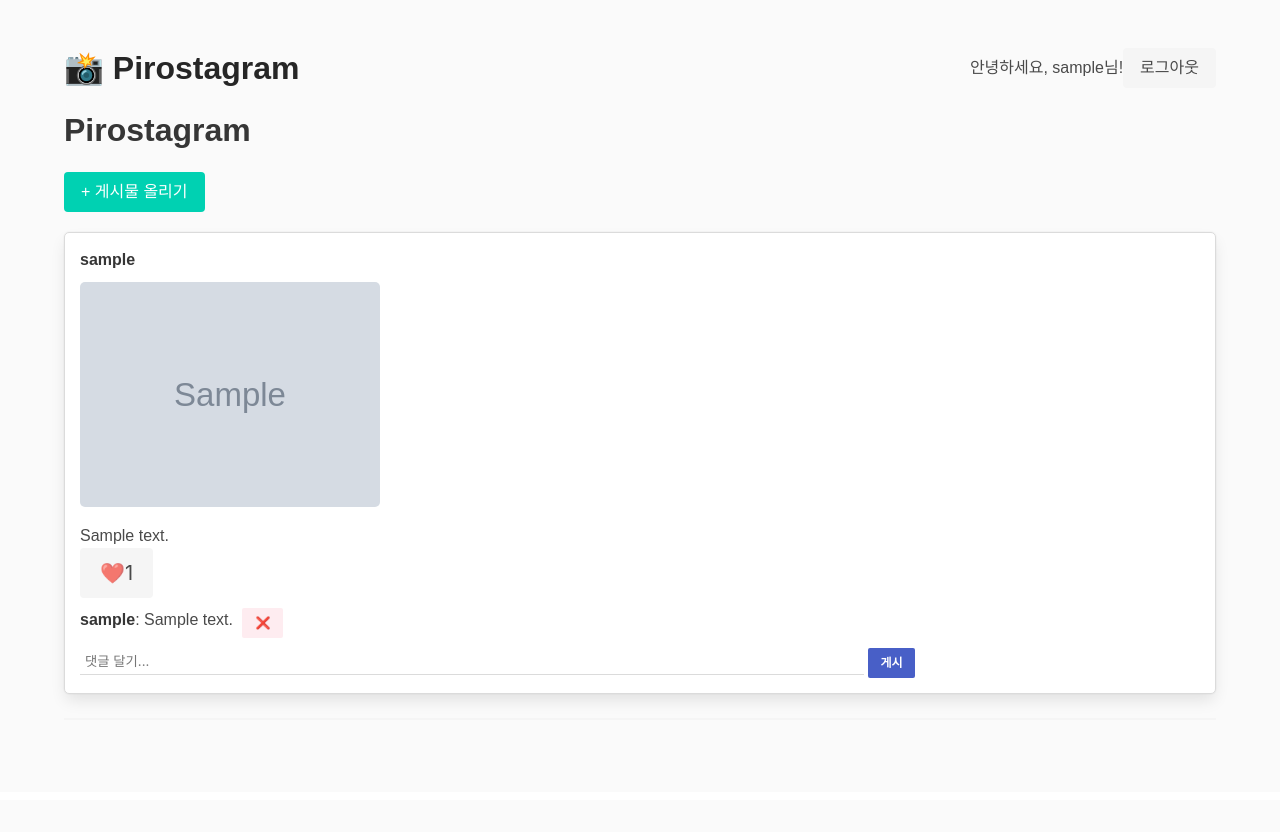
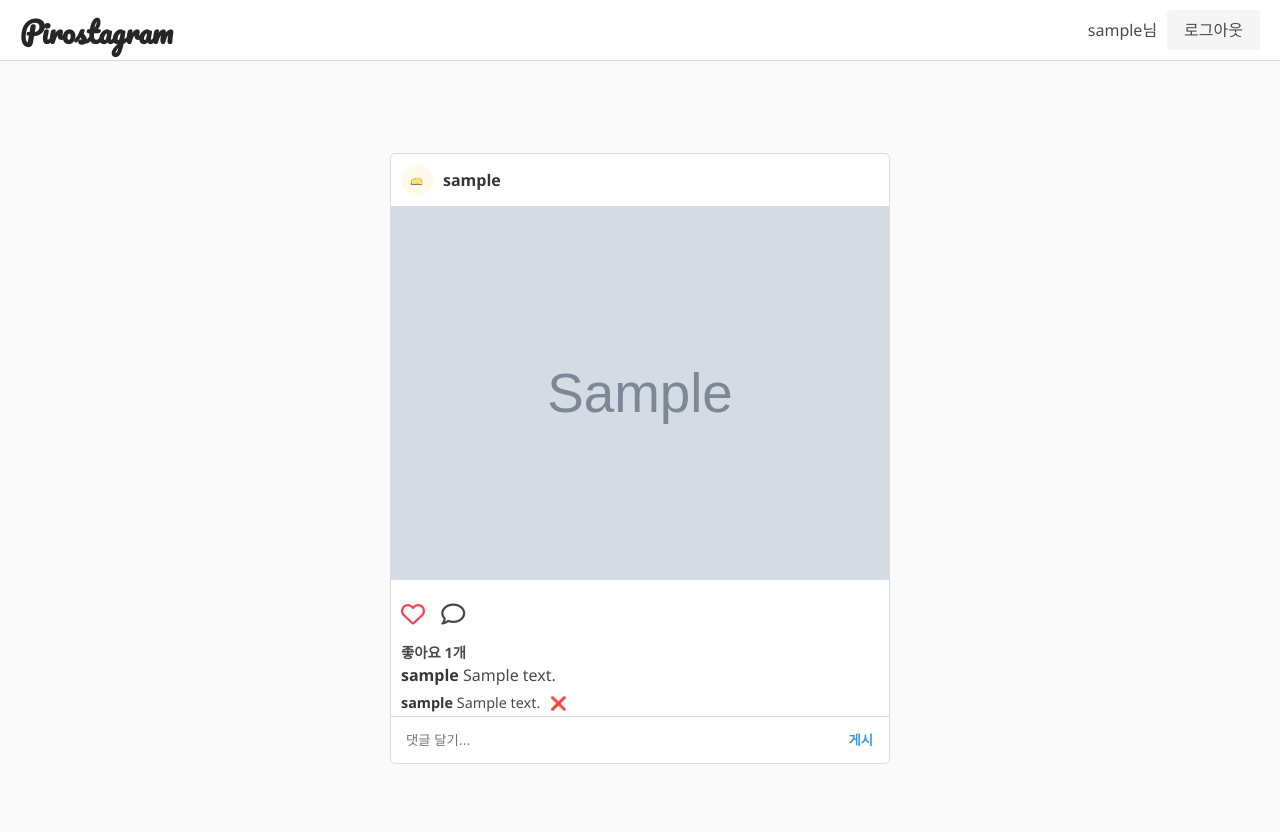
Before and after one commit to Pirogramming-23/Kim-minji, a Django app: page / in a window 1280 px wide. Before the commit the page ends 700 px from the top, so only its background shows below. Run offline with Django 5.2, Linux system fonts and the light colour scheme; a user stored in the database is signed in; tables that the repository leaves empty hold one stand-in row (values such as "Sample post"); grey boxes marked "Sample" are stand-in pictures.

Commit message:
feat: 좋아요 및 댓글 기능 추가

```diff
--- a/piro23_Ajax_Pirostagram/posts/views.py
+++ b/piro23_Ajax_Pirostagram/posts/views.py
@@ -9,11 +9,12 @@ def post_list(request):
     return render(request, 'posts/post_list.html', {'posts': posts})
 
 
-# 좋아요 토글 (Ajax)
 @login_required
 def like_post(request):
     if request.method == 'POST':
         post_id = request.POST.get('post_id')
+        if not post_id or not post_id.isdigit():
+            return JsonResponse({'error': 'Invalid post_id'}, status=400)
         post = get_object_or_404(Post, id=post_id)
         like, created = Like.objects.get_or_create(post=post, user=request.user)
 
@@ -28,13 +29,13 @@ def like_post(request):
 
     return JsonResponse({'error': 'Invalid request'}, status=400)
 
-
-# 댓글 작성 (Ajax)
 @login_required
 def add_comment(request):
     if request.method == 'POST':
         post_id = request.POST.get('post_id')
         content = request.POST.get('content')
+        if not post_id or not post_id.isdigit() or not content.strip():
+            return JsonResponse({'error': 'Invalid data'}, status=400)
         post = get_object_or_404(Post, id=post_id)
 
         comment = Comment.objects.create(post=post, user=request.user, content=content)
--- a/piro23_Ajax_Pirostagram/static/css/style.css
+++ b/piro23_Ajax_Pirostagram/static/css/style.css
@@ -1,45 +1,66 @@
 body {
     background-color: #fafafa;
-    font-family: 'Arial', sans-serif;
+    font-family: 'Segoe UI', Tahoma, Geneva, Verdana, sans-serif;
 }
+
+.post {
+    background-color: #fff;
+    border: 1px solid #dbdbdb;
+    border-radius: 5px;
+    margin: 20px auto;
+    max-width: 500px;
+}
+
+.post img {
+    width: 100%;
+}
+
+.post-actions i {
+    cursor: pointer;
+    transition: transform 0.2s;
+}
+
+.post-actions i:hover {
+    transform: scale(1.2);
+}
+
+.post-comments div {
+    margin: 2px 0;
+}
+
+.comment {
+    margin: 3px 0;
+}
+
+.add-comment-form input {
+    border: none;
+    width: 100%;
+    padding: 5px;
+}
+
+.add-comment-form button {
+    background: none;
+    border: none;
+    color: #3897f0;
+    font-weight: bold;
+    cursor: pointer;
+}
+
 
 h1.title a {
     text-decoration: none;
     color: #262626;
-}
-
-.post {
-    background-color: white;
-    border: 1px solid #dbdbdb;
-    border-radius: 5px;
-    padding: 15px;
-    margin-bottom: 30px;
-}
-
-.post img {
-    max-width: 100%;
-    border-radius: 5px;
+    font-size: 1.8rem;
 }
 
 .like-btn {
     background: none;
     border: none;
     color: #ed4956;
-    font-size: 20px;
+    font-size: 1.5rem;
     cursor: pointer;
 }
 
-.add-comment-form input[type="text"] {
-    width: 80%;
-    border: none;
-    border-bottom: 1px solid #dbdbdb;
-    padding: 5px;
+.comments {
+    padding: 0 10px;
 }
-
-.add-comment-form button {
-    border: none;
-    background-color: transparent;
-    color: #3897f0;
-    font-weight: bold;
-    cursor: pointer;
-}
--- a/piro23_Ajax_Pirostagram/static/js/ajax.js
+++ b/piro23_Ajax_Pirostagram/static/js/ajax.js
@@ -1,9 +1,21 @@
-document.addEventListener('DOMContentLoaded', function() {
-    // 좋아요 버튼 클릭
+function getCSRFToken() {
+    const cookieValue = document.cookie.match('(^|;)\\s*csrftoken\\s*=\\s*([^;]+)');
+    return cookieValue ? cookieValue.pop() : '';
+}
+
+// 좋아요 버튼
 document.querySelectorAll('.like-btn').forEach(btn => {
     btn.addEventListener('click', function() {
-            const postId = this.dataset.postId;
-            const likeCountSpan = this.querySelector('.like-count');
+        const postDiv = this.closest('.post');
+        const postId = postDiv ? postDiv.dataset.postId : null;
+        const likeCountSpan = postDiv ? postDiv.querySelector('.like-count') : null;
+        const likeIcon = this;
+
+        if (!postId) {
+            console.error('postId not found!');
+            return;
+        }
+
         fetch('/like/', {
             method: 'POST',
             headers: {
@@ -12,12 +24,18 @@ document.addEventListener('DOMContentLoaded', function() {
             },
             body: `post_id=${postId}`
         })
-            .then(response => response.json())
+        .then(res => res.json())
         .then(data => {
-                if (data.liked !== undefined) {
-                    likeCountSpan.innerText = data.like_count;
+            if (likeCountSpan) likeCountSpan.textContent = data.like_count;
+            if (data.liked) {
+                likeIcon.classList.remove('fa-regular');
+                likeIcon.classList.add('fa-solid');
+            } else {
+                likeIcon.classList.remove('fa-solid');
+                likeIcon.classList.add('fa-regular');
             }
-            });
+        })
+        .catch(err => console.error('Like error:', err));
     });
 });
 
@@ -25,8 +43,15 @@ document.addEventListener('DOMContentLoaded', function() {
 document.querySelectorAll('.add-comment-form').forEach(form => {
     form.addEventListener('submit', function(e) {
         e.preventDefault();
-            const postId = this.dataset.postId;
+        const postDiv = this.closest('.post');
+        const postId = postDiv ? postDiv.dataset.postId : null;
+        const commentsDiv = postDiv ? postDiv.querySelector('.post-comments') : null;
         const content = this.querySelector('input[name="content"]').value;
+
+        if (!postId) {
+            console.error('postId not found for comment!');
+            return;
+        }
 
         fetch('/comment/add/', {
             method: 'POST',
@@ -38,14 +63,14 @@ document.addEventListener('DOMContentLoaded', function() {
         })
         .then(response => response.json())
         .then(data => {
-                const commentsDiv = this.previousElementSibling;
             const newComment = document.createElement('div');
             newComment.classList.add('comment');
             newComment.dataset.commentId = data.comment_id;
-                newComment.innerHTML = `<strong>${data.username}</strong>: ${data.content} <button class="delete-comment-btn button is-small is-danger is-light" data-comment-id="${data.comment_id}">❌</button>`;
-                commentsDiv.appendChild(newComment);
+            newComment.innerHTML = `<strong>${data.username}</strong> ${data.content} <button class="delete-comment-btn" data-comment-id="${data.comment_id}">❌</button>`;
+            if (commentsDiv) commentsDiv.appendChild(newComment);
             this.querySelector('input[name="content"]').value = '';
-            });
+        })
+        .catch(err => console.error('Add comment error:', err));
     });
 });
 
@@ -66,12 +91,7 @@ document.addEventListener('DOMContentLoaded', function() {
             if (data.deleted) {
                 e.target.closest('.comment').remove();
             }
-            });
+        })
+        .catch(err => console.error('Delete comment error:', err));
     }
 });
-
-    function getCSRFToken() {
-        const cookieValue = document.cookie.match('(^|;)\\s*csrftoken\\s*=\\s*([^;]+)');
-        return cookieValue ? cookieValue.pop() : '';
-    }
-});
--- a/piro23_Ajax_Pirostagram/templates/base.html
+++ b/piro23_Ajax_Pirostagram/templates/base.html
@@ -4,30 +4,30 @@
     <meta charset="UTF-8">
     <title>Pirostagram</title>
     <link rel="stylesheet" href="https://cdn.jsdelivr.net/npm/bulma@0.9.4/css/bulma.min.css">
+    <link href="https://fonts.googleapis.com/css2?family=Pacifico&display=swap" rel="stylesheet">
     {% load static %}
     <link rel="stylesheet" href="{% static 'css/style.css' %}">
     <script src="{% static 'js/ajax.js' %}" defer></script>
+    <link rel="stylesheet" href="https://cdnjs.cloudflare.com/ajax/libs/font-awesome/6.4.0/css/all.min.css">
 </head>
 <body>
-    <section class="section">
-        <div class="container">
-            <!-- 네비게이션 -->
-            <nav class="level">
+    <nav class="level" style="background-color: white; border-bottom: 1px solid #dbdbdb; padding: 10px 20px; position: sticky; top: 0; z-index: 100;">
         <div class="level-left">
-                    <h1 class="title"><a href="/">📸 Pirostagram</a></h1>
+            <h1 class="title" style="font-family: 'Pacifico', cursive;"><a href="/">Pirostagram</a></h1>
         </div>
         <div class="level-right">
             {% if user.is_authenticated %}
-                        <span>안녕하세요, {{ user.username }}님!</span>
+                <span style="margin-right:10px;">{{ user.username }}님</span>
                 <a class="button is-light" href="{% url 'logout' %}">로그아웃</a>
             {% else %}
                 <a class="button is-link" href="{% url 'login' %}">로그인</a>
-                        <a class="button is-primary" href="{% url 'users:signup' %}">회원가입</a>
+                <a class="button is-primary" href="{% url 'users:signup' %}" style="margin-left:10px;">회원가입</a>
             {% endif %}
         </div>
     </nav>
 
-            <!-- 본문 -->
+    <section class="section">
+        <div class="container" style="max-width: 600px;">
             {% block content %}
             {% endblock %}
         </div>
--- a/piro23_Ajax_Pirostagram/templates/posts/post_list.html
+++ b/piro23_Ajax_Pirostagram/templates/posts/post_list.html
@@ -1,45 +1,56 @@
 {% extends 'base.html' %}
 {% load static %}
-
 {% block content %}
-<h1 class="title">Pirostagram</h1>
-
-<div style="margin-bottom: 20px;">
-    <a href="{% url 'posts:post_create' %}" class="button is-primary">+ 게시물 올리기</a>
-</div>
 
 <div id="post-list">
     {% for post in posts %}
-    <div class="post box" data-post-id="{{ post.id }}">
-        <p><strong>{{ post.user.username }}</strong></p>
-        <img src="{{ post.image.url }}" alt="post image" width="300px" style="margin: 10px 0;">
-        <p>{{ post.content }}</p>
+    <div class="post" data-post-id="{{ post.id }}" style="border:1px solid #dbdbdb; background:#fff; margin-bottom:20px; border-radius:5px;">
 
-        <!-- 좋아요 -->
-        <button class="like-btn button is-light" data-post-id="{{ post.id }}">
-            ❤️ <span class="like-count">{{ post.likes.count }}</span>
-        </button>
+        <!-- 상단 프로필 + 유저 이름 -->
+        <div style="display:flex; align-items:center; padding:10px;">
+            <img src="{% static 'img/default_profile.png' %}" alt="프로필" style="width:32px; height:32px; border-radius:50%; margin-right:10px;">
+            <strong>{{ post.user.username }}</strong>
+        </div>
+
+        <!-- 게시물 이미지 -->
+        <img src="{{ post.image.url }}" alt="post image" style="width:100%;">
+
+        <!-- 좋아요 & 댓글 아이콘 -->
+        <div class="post-actions" style="padding:10px; font-size:1.5rem;">
+            <i class="fa-regular fa-heart like-btn" style="cursor:pointer; margin-right:10px;"></i>
+            <i class="fa-regular fa-comment" style="cursor:pointer;"></i>
+        </div>
+
+        <!-- 좋아요 개수 -->
+        <div style="padding:0 10px; font-weight:bold; font-size:0.9rem;">
+            좋아요 <span class="like-count">{{ post.likes.count }}</span>개
+        </div>
+
+        <!-- 게시글 내용 -->
+        <div style="padding:0 10px;">
+            <strong>{{ post.user.username }}</strong> {{ post.content }}
+        </div>
 
         <!-- 댓글 리스트 -->
-        <div class="comments" style="margin-top:10px;">
+        <div class="post-comments" style="padding:0 10px; font-size:0.9rem; margin-top:5px;">
             {% for comment in post.comments.all %}
             <div class="comment" data-comment-id="{{ comment.id }}">
-                <strong>{{ comment.user.username }}</strong>: {{ comment.content }}
+                <strong>{{ comment.user.username }}</strong> {{ comment.content }}
                 {% if comment.user == request.user %}
-                <button class="delete-comment-btn button is-small is-danger is-light" data-comment-id="{{ comment.id }}" style="margin-left:5px;">❌</button>
+                <button class="delete-comment-btn" data-comment-id="{{ comment.id }}" style="background:none; border:none; color:#ed4956;">❌</button>
                 {% endif %}
             </div>
             {% endfor %}
         </div>
 
-        <!-- 댓글 작성 폼 -->
-        <form class="add-comment-form" data-post-id="{{ post.id }}" style="margin-top:10px;">
+        <!-- 댓글 작성 -->
+        <form class="add-comment-form" style="display:flex; padding:10px; border-top:1px solid #dbdbdb;">
             {% csrf_token %}
-            <input type="text" name="content" placeholder="댓글 달기..." required style="width: 70%;">
-            <button type="submit" class="button is-small is-link">게시</button>
+            <input type="text" name="content" placeholder="댓글 달기..." required style="flex:1; border:none;">
+            <button type="submit" style="border:none; background:none; color:#3897f0; font-weight:bold;">게시</button>
         </form>
+
     </div>
-    <hr>
     {% endfor %}
 </div>
 
```
Also changed, not shown: piro23_Ajax_Pirostagram/static/img/default_profile.png (added). Lines whose indentation alone changed are shown as unchanged.
